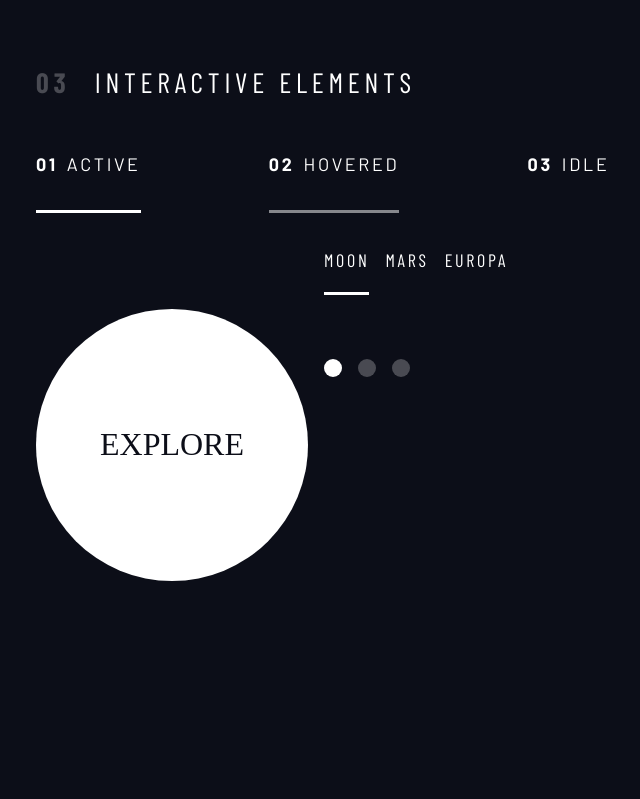
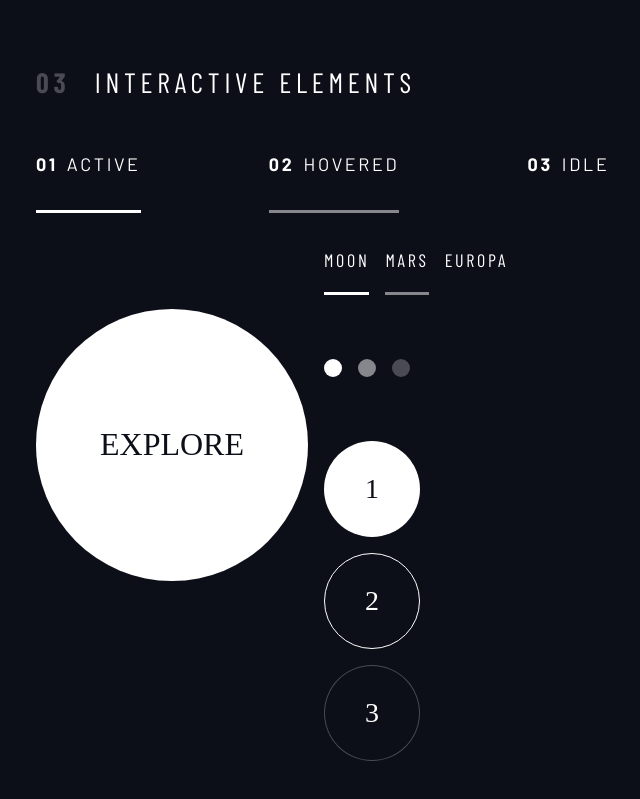
Before and after one commit to DavidarCZ/space-tourism-website, a plain HTML site: page design-system.html in a window 1280 px wide. Shown: the part 1060-1859 px from the top of the page, without its empty margins (0-640 px from the left). Before the commit the page ends 1837 px from the top, so only its background shows below. Drawn offline with nearby package versions, Linux system fonts and the light colour scheme; a web font is replaced by a local one.

Commit message:
Add active, hover, idle number indicators

```diff
--- a/design-system.html
+++ b/design-system.html
@@ -108,17 +108,19 @@
                     <div class="flow" style="margin-bottom: 50vh; --flow-space: 4rem">
                         <div class="underline-indicators tab-list flex">
                             <button aria-selected="true" class="uppercase text-white letter-spacing-2 bg-dark ff-sans-cond">Moon</button>
-                            <button aria-selected="false" class="uppercase text-white letter-spacing-2 bg-dark ff-sans-cond">Mars</button>
+                            <button aria-selected="false" class="uppercase text-white letter-spacing-2 bg-dark ff-sans-cond hover">Mars</button>
                             <button aria-selected="false" class="uppercase text-white letter-spacing-2 bg-dark ff-sans-cond">Europa</button>
                         </div>
                         <div class="dot-indicators flex">
                             <button aria-selected="true"><span class="sr-only">Slide title</span></button>
-                            <button aria-selected="false"><span class="sr-only">Slide title</span></button>
+                            <button aria-selected="false" class="hover"><span class="sr-only">Slide title</span></button>
                             <button aria-selected="false"><span class="sr-only">Slide title</span></button>
                         </div>
-
-
-                        <!-- Numbers -->
+                        <div class="number-indicators grid">
+                            <button aria-selected="true" class="ff-serif bg-dark text-white fs-500"><span>1</span></button>
+                            <button aria-selected="false" class="ff-serif bg-dark text-white fs-500 hover"><span>2</span></button>
+                            <button aria-selected="false" class="ff-serif bg-dark text-white fs-500"><span>3</span></button>
+                        </div>
                     </div>
                 </div>
 
--- a/index.css
+++ b/index.css
@@ -275,10 +275,30 @@ select {
 }
 
 .dot-indicators > *:hover,
-.dot-indicators > *:focus {
+.dot-indicators > *:focus,
+.dot-indicators > .hover {
     background-color: hsl(var(--clr-white)/.5);
 }
 
 .dot-indicators > [aria-selected="true"] {
     background-color: hsl(var(--clr-white)/ 1);
 }
+
+.number-indicators > * {
+    cursor: pointer;
+    border-radius: 50%;
+    width: 6rem;
+    aspect-ratio: 1;
+    border: 1px solid hsl(var(--clr-white)/.25);
+}
+
+.number-indicators > *:hover,
+.number-indicators > *:focus,
+.number-indicators > .hover {
+    border-color: hsl(var(--clr-white));
+}
+
+.number-indicators > [aria-selected="true"] {
+    background-color: hsl(var(--clr-white));
+    color: hsl(var(--clr-dark));
+}
```
